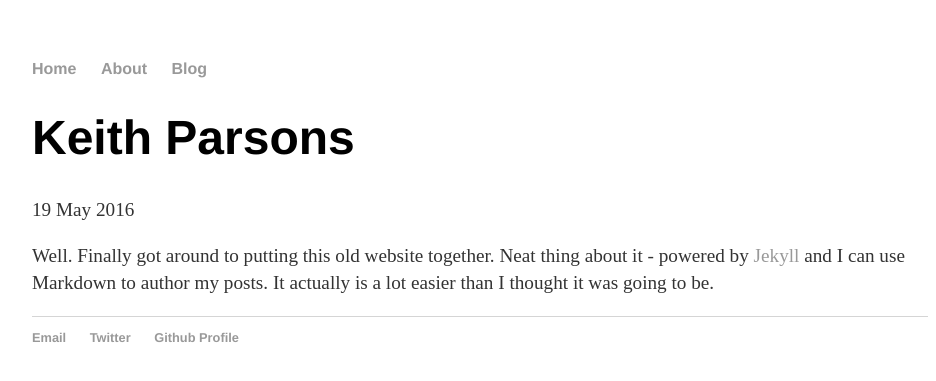
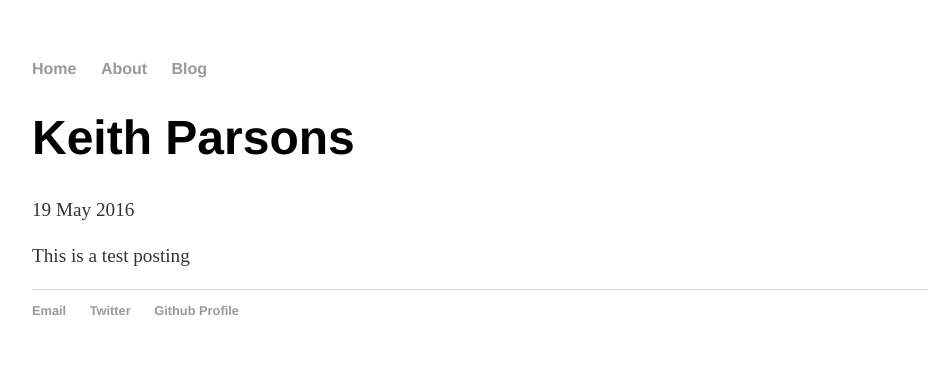
Before and after one commit to klparsons/klparsons90.github.io, a Jekyll site: the page built from _posts/2016-05-19-Welcome.md, in a window 1280 px wide. Shown: the top 381 px of the page, without its empty margins (160-1096 px from the left). Built offline with Jekyll 4.4.1, drawn with Linux system fonts in a browser that asks for light colours.

Commit message:
Update 2016-05-19-Welcome.md

```diff
--- a/_posts/2016-05-19-Welcome.md
+++ b/_posts/2016-05-19-Welcome.md
@@ -4,4 +4,4 @@
 date: 2016-05-19
 ---
 
-Well. Finally got around to putting this old website together. Neat thing about it - powered by [Jekyll](http://jekyllrb.com) and I can use Markdown to author my posts. It actually is a lot easier than I thought it was going to be.
+This is a test posting
```
